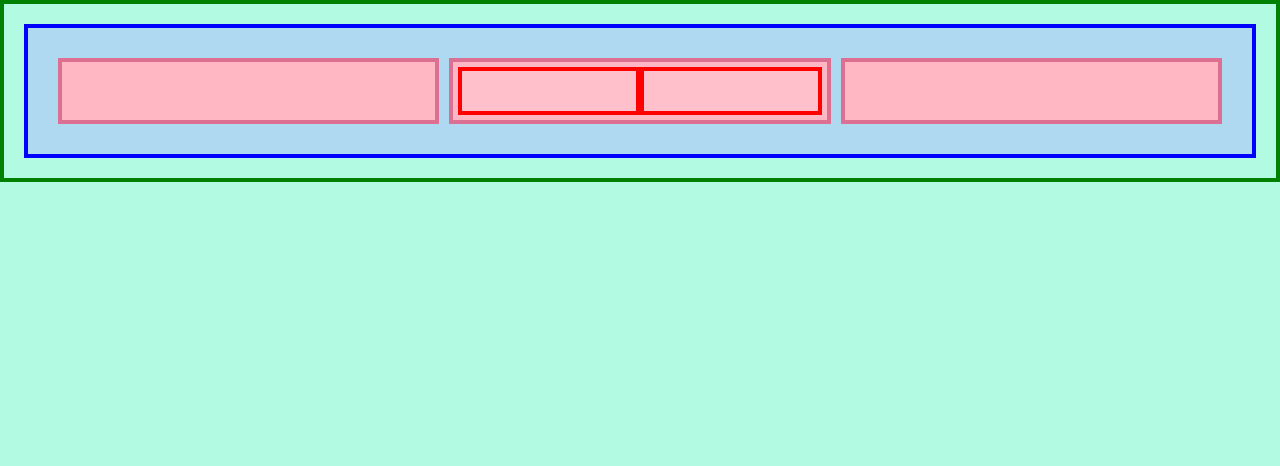
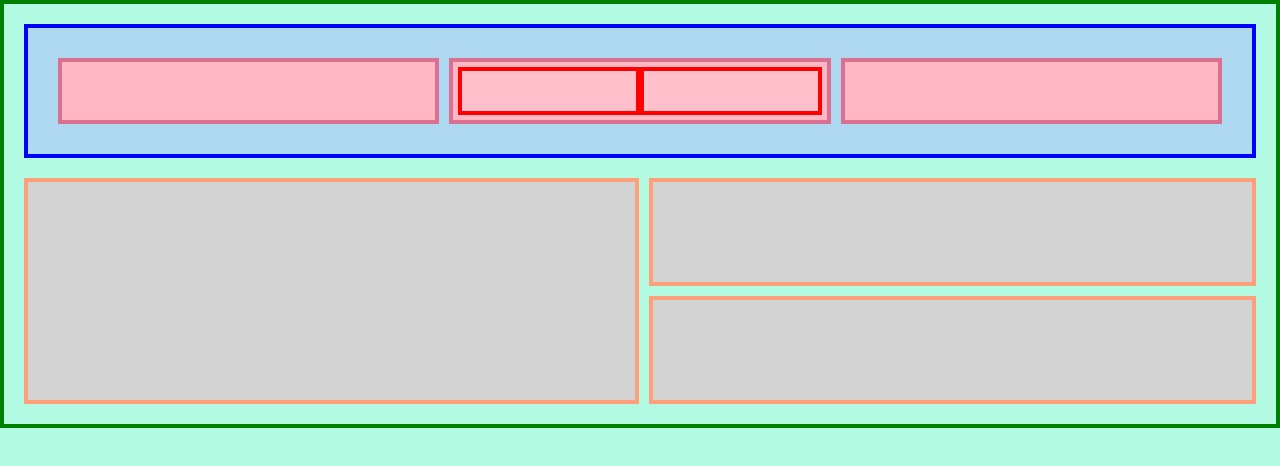
Before and after one commit to Siestaban/flexbox-test, a plain HTML site: page index.html in a window 1280 px wide. Drawn offline with Linux system fonts and the light colour scheme.

Commit message:
add second section css

```diff
--- a/index.html
+++ b/index.html
@@ -6,7 +6,8 @@
         <link rel="stylesheet" href="style.css">
     </head>
     <body>
-        <div class="container">
+        <!-- first section -->
+        <div class="container-one">
             <div></div>
             <div class="parent">
                 <div></div>
@@ -14,5 +15,13 @@
             </div>
             <div></div>
         </div>
+        <!-- second section -->
+        <div class="container-two">
+            <div class="main-one"></div>
+            <div class="main-two">
+                <div></div>
+                <div></div>
+            </div>
+        </div>
     </body>
 </html>
--- a/style.css
+++ b/style.css
@@ -8,7 +8,7 @@ body {
     border: 4px solid green;
 }
 
-.container {
+.container-one {
     margin: 20px;
     padding: 30px;
     display: flex;
@@ -16,7 +16,7 @@ body {
     background-color: rgb(175, 216, 241);
 }
 
-.container div {
+.container-one div {
     display: flex;
     flex: 1;
     padding: 5px;
@@ -25,7 +25,7 @@ body {
     border: 4px solid palevioletred;
 }
 
-.container div:last-child {
+.container-one div:last-child {
     margin-right: 0px;
 }
 
@@ -35,3 +35,34 @@ body {
     background-color: pink;
     border: 4px solid red;
 }
+
+.container-two {
+    margin: 20px;
+    display: flex;
+}
+
+.container-two .main-one,
+.container-two .main-two {
+    flex: 1;
+    margin-right: 10px;
+}
+
+.main-one{
+    background-color: lightgrey;
+    border: 4px solid lightsalmon;
+}
+
+.container-two .main-two {
+    margin-right: 0px;
+}
+
+.main-two div {
+    padding: 50px;
+    margin-bottom: 10px;
+    background-color: lightgrey;
+    border: 4px solid lightsalmon;
+}
+
+.main-two div:last-child {
+    margin-bottom: 0px;
+}
```
